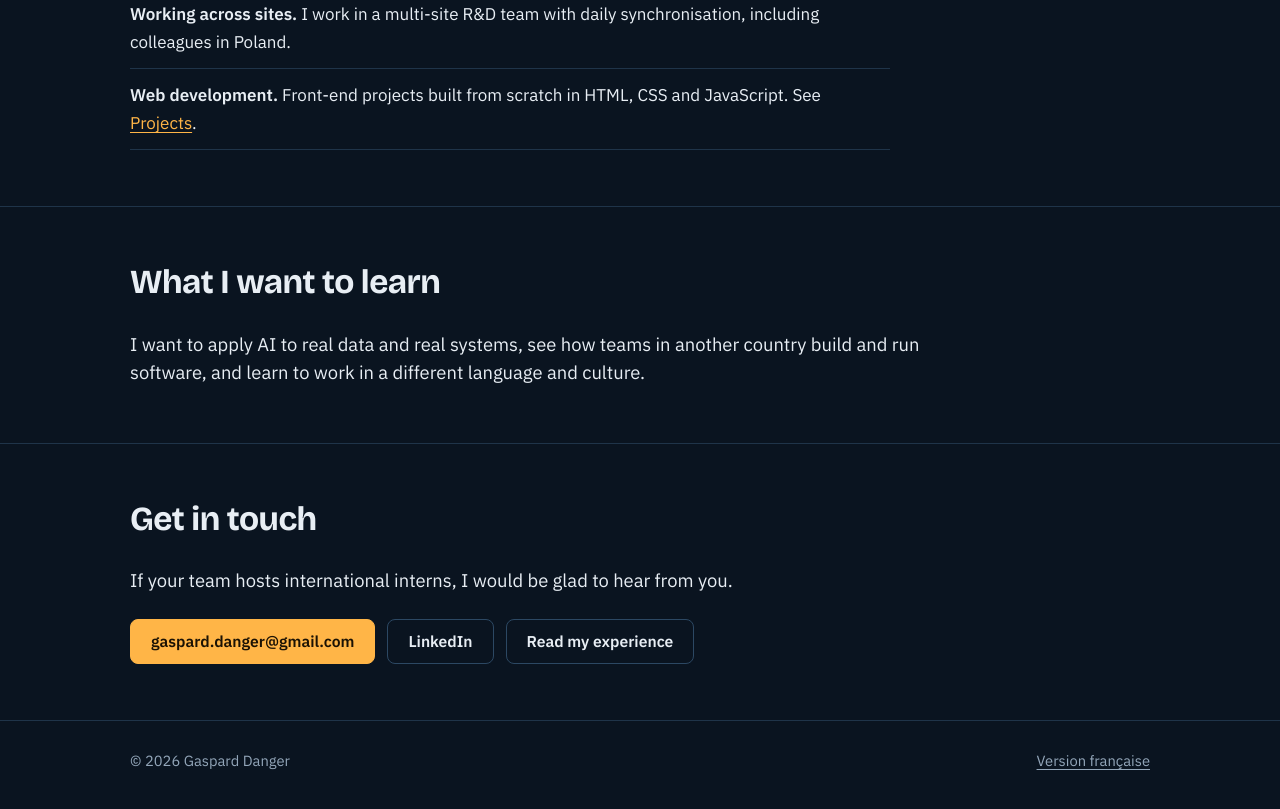
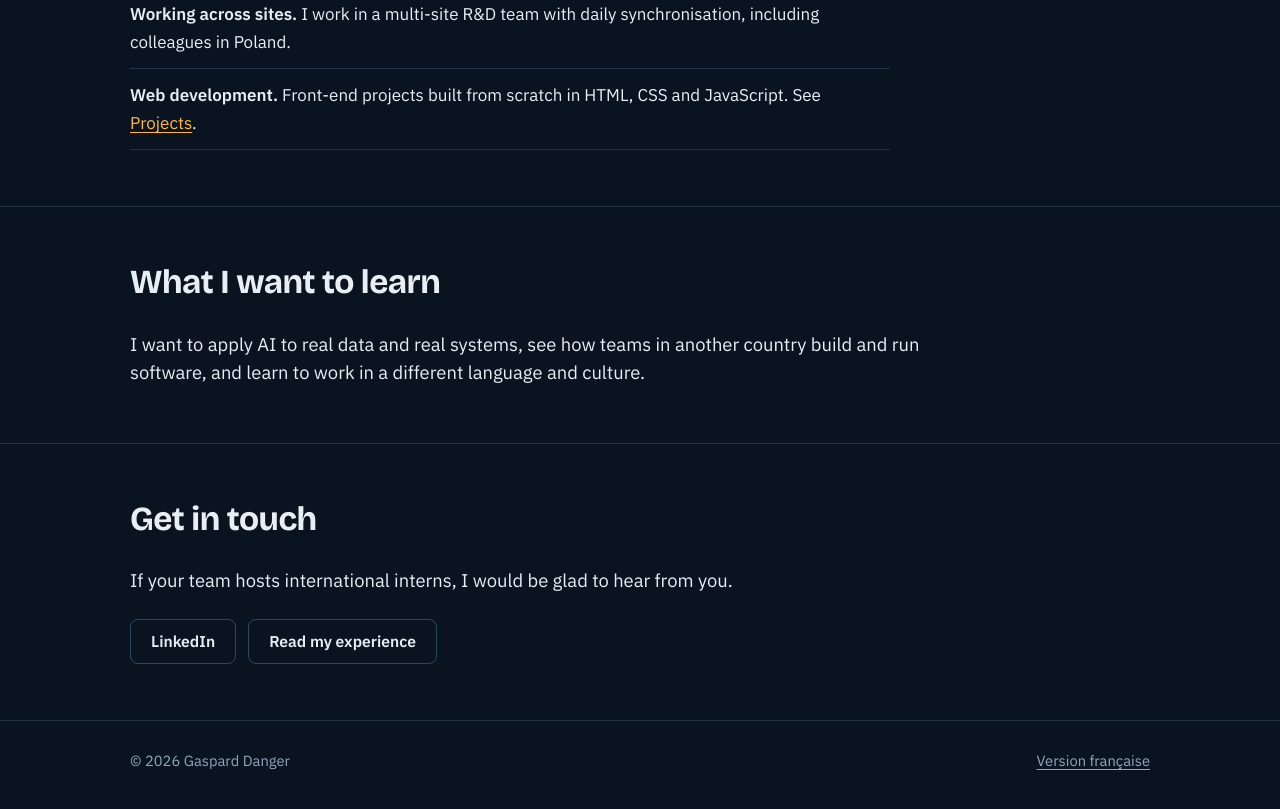
Before and after one commit to SocratOStetedos/Gaspard_Danger_Portfolio, a plain HTML site: page EN/internship.html in a window 1280 px wide. Shown: the part 1919-2728 px from the top of the page. Drawn offline with nearby package versions, Linux system fonts and the light colour scheme.

Commit message:
Update internship.html

```diff
--- a/EN/internship.html
+++ b/EN/internship.html
@@ -109,7 +109,6 @@
       <h2>Get in touch</h2>
       <p class="goal" style="margin-bottom:24px">If your team hosts international interns, I would be glad to hear from you.</p>
       <p class="actions" style="margin-top:0">
-        <a class="btn btn-primary" href="mailto:gaspard.danger@gmail.com?subject=Internship%20abroad%202027">gaspard.danger@gmail.com</a>
         <a class="btn" href="https://www.linkedin.com/in/gaspard-danger-256091337" target="_blank" rel="noopener">LinkedIn</a>
         <a class="btn" href="index.html#experience">Read my experience</a>
       </p>
```
